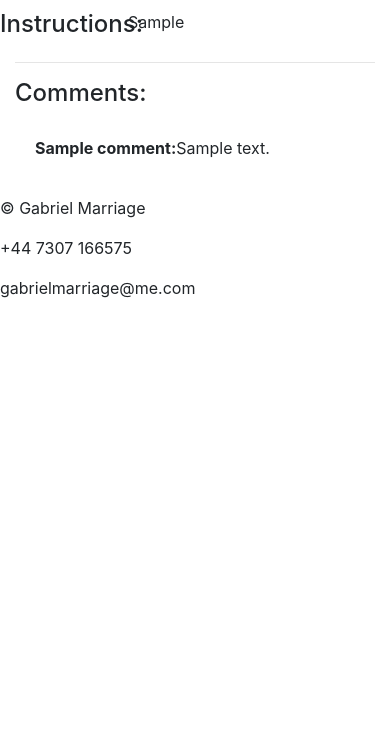
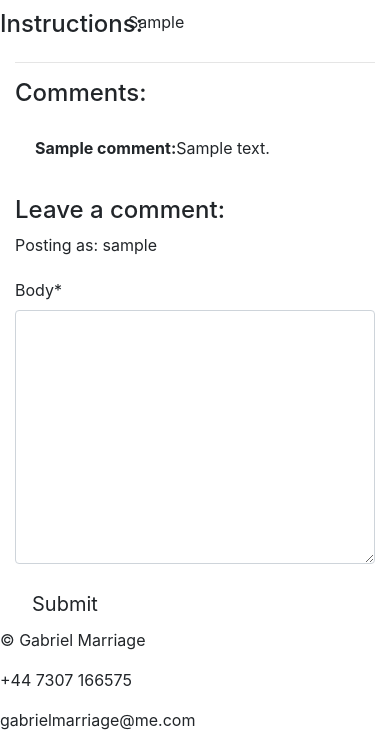
Before and after one commit to L0rdGabbers/how-to-cook, a Django app: a page that uses templates/recipe_page.html in a window 390 px wide. Shown: the part 448-1180 px from the top of the page. Before the commit the page ends 746 px from the top, so only its background shows below. Run offline with Django 3.2, Linux system fonts and the light colour scheme; a user stored in the database is signed in; tables that the repository leaves empty hold one stand-in row (values such as "Sample post"); some libraries are stand-ins or nearby versions.

Commit message:
Creates forms.py and adds CommentForm functionality to recipe_page.html so that users can leave comments on a post

```diff
--- /dev/null
+++ b/menu/forms.py
@@ -0,0 +1,7 @@
+from .models import Comment, Recipe
+from django import forms
+
+class CommentForm(forms.ModelForm):
+    class Meta:
+        model = Comment
+        fields = ('body',)
--- a/menu/views.py
+++ b/menu/views.py
@@ -1,6 +1,7 @@
 from django.shortcuts import render, get_object_or_404
 from django.views import generic, View
 from .models import Recipe
+from .forms import CommentForm
 
 
 class RecipeList(generic.ListView):
@@ -26,6 +27,39 @@ class RecipePage(View):
             {
                 "recipe": recipe,
                 "comments": comments,
-                "rated": rated
+                "commented": False,
+                "rated": rated,
+                "comment_form": CommentForm()
             },
         )
+
+    def post(self, request, slug, *args, **kwargs):
+        queryset = Recipe.objects.filter(status=1)
+        recipe = get_object_or_404(queryset, slug=slug)
+        comments = recipe.comments.filter(approved=True).order_by('created_on')
+        rated = False
+        if recipe.star_rating.filter(id=self.request.user.id).exists():
+            rated = True
+
+        comment_form = CommentForm(data=request.POST)
+
+        if comment_form.is_valid():
+            comment_form.instance.email = request.user.email
+            comment_form.instance.name = request.user.username
+            comment = comment_form.save(commit=False)
+            comment.recipe = recipe
+            comment.save()
+        else:
+            comment_form = CommentForm()
+
+        return render(
+            request,
+            "recipe_page.html",
+            {
+                "recipe": recipe,
+                "comments": comments,
+                "commented": True,
+                "rated": rated,
+                "comment_form": CommentForm()
+            },
+        )
--- a/requirements.txt
+++ b/requirements.txt
@@ -4,6 +4,7 @@ dj-database-url==0.5.0
 dj3-cloudinary-storage==0.0.6
 Django==3.2.20
 django-allauth==0.56.1
+django-crispy-forms==1.14.0
 django-summernote==0.8.20.0
 gunicorn==21.2.0
 oauthlib==3.2.2
--- a/templates/recipe_page.html
+++ b/templates/recipe_page.html
@@ -1,4 +1,4 @@
-{% extends "base.html" %} {% block content %}
+{% extends "base.html" %} {% block content %} {% load crispy_forms_tags %}
 
 <div class="container mb-4">
   <div class="row">
@@ -71,6 +71,7 @@
     </div>
   </div>
   <div class="row">
+    {% if user.is_authenticated %}
     <div class="col-md-8">
       <h4>Comments:</h4>
       <div class="card-body">
@@ -84,6 +85,36 @@
         {% endfor %}
       </div>
     </div>
+    <div class="col-md-4">
+      {% if commented %}
+      <div class="alert alert-success" role="alert">
+        Your comment is awaiting approval
+      </div>
+      {% else %}
+      <h4>Leave a comment:</h4>
+      <p>Posting as: {{ user.username }}</p>
+      <form method="post" style="margin-top: 1.3em">
+        {{ comment_form | crispy }} {% csrf_token %}
+        <button type="submit" class="btn btn-lg">Submit</button>
+      </form>
+      {% endif %}
+    </div>
+
+    {% else %}
+    <div class="col-md-12">
+      <h4>Comments:</h4>
+      <div class="card-body">
+        {% for comment in comments %}
+        <div class="container">
+          <div class="row">
+            <p class="font-weight-bold">{{ comment.name }}:</p>
+            <p>{{ comment.body | linebreaks }}</p>
+          </div>
+        </div>
+        {% endfor %}
+      </div>
+    </div>
+    {% endif %}
   </div>
 </div>
 
--- a/timetodine/settings.py
+++ b/timetodine/settings.py
@@ -50,6 +50,7 @@ INSTALLED_APPS = [
     'django.contrib.staticfiles',
     'cloudinary',
     'django_summernote',
+    'crispy_forms',
     'menu',
 ]
 
@@ -57,6 +58,8 @@ SITE_ID = 1
 
 LOGIN_REDIRECT_URL = '/'
 LOGOUT_REDIRECT_URL = '/'
+
+CRISPY_TEMPLATE_PACK = 'bootstrap4'
 
 MIDDLEWARE = [
     'django.middleware.security.SecurityMiddleware',
```
